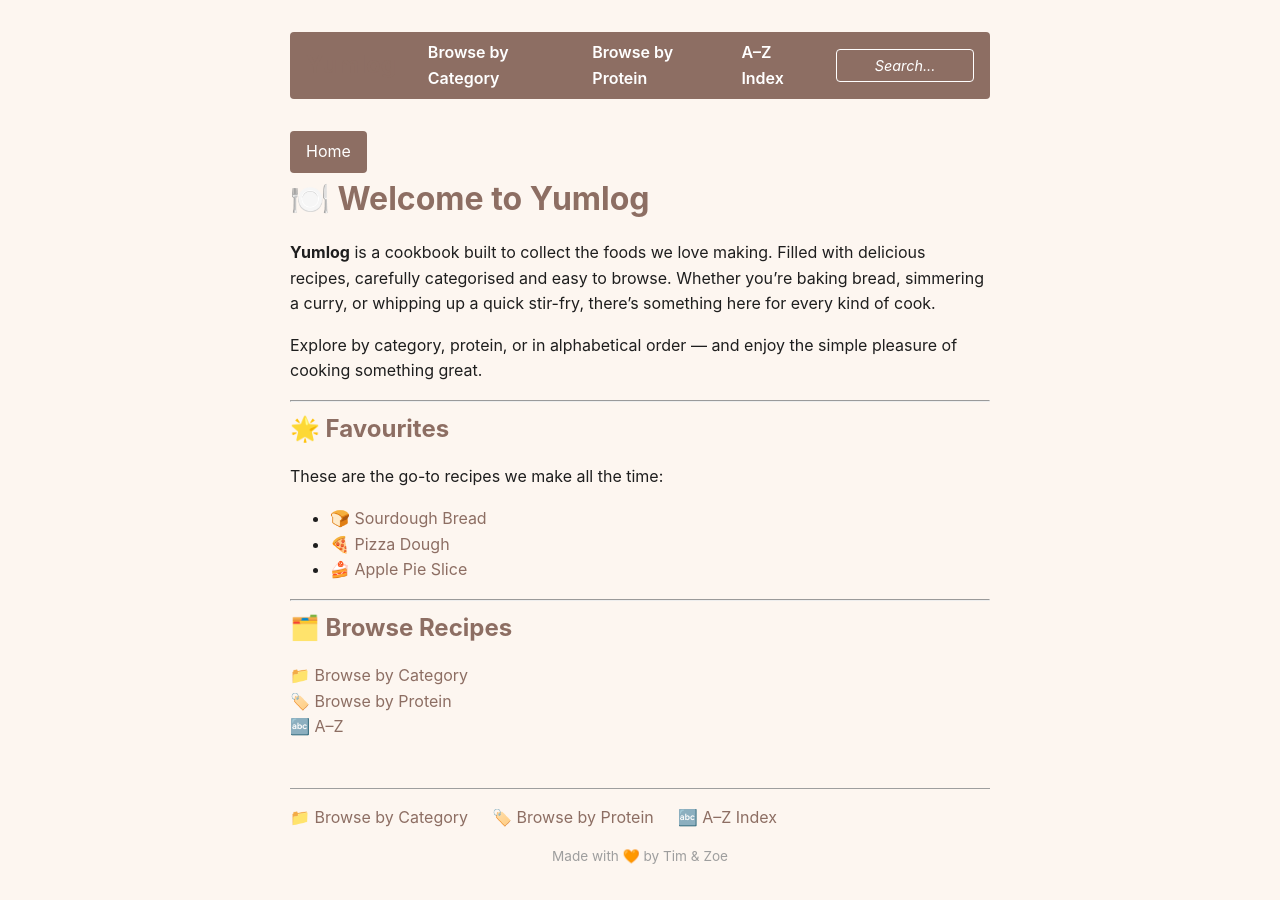
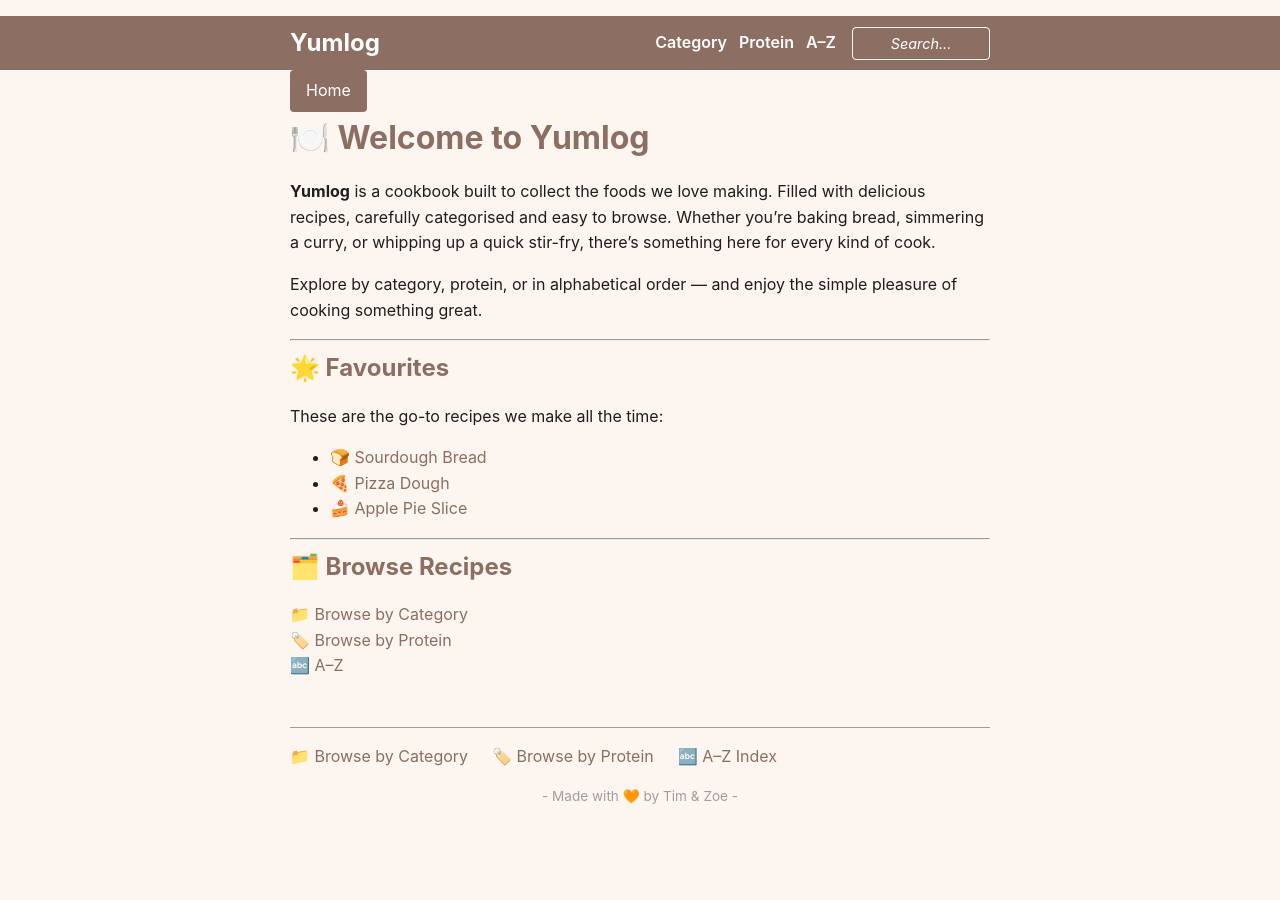
Before and after one commit to Tim-Claessen/yumlog, a Jekyll site: the page built from index.md, in a window 1280 px wide. Built offline with Jekyll 4.4.1, drawn with Linux system fonts in a browser that asks for light colours.

Commit message:
Update default.html

```diff
--- a/_layouts/default.html
+++ b/_layouts/default.html
@@ -29,7 +29,7 @@
     body {
       font-family: -apple-system, BlinkMacSystemFont, "Segoe UI", Roboto,
         "Helvetica Neue", sans-serif;
-      margin: 2rem auto;
+      margin: 1rem auto; /* Reduced vertical margin */
       padding: 0 1rem;
       max-width: 700px;
       line-height: 1.6;
@@ -56,32 +56,48 @@
       text-decoration: underline;
     }
 
-    /* Header band */
+    /* Full width header band */
     header {
       background-color: var(--header-bg-light);
       color: white;
-      padding: 0.5rem 1rem;
+      padding: 0.5rem 0; /* Less vertical padding */
+      box-sizing: border-box;
+      width: 100vw; /* Full viewport width */
+      position: relative;
+      left: 50%;
+      right: 50%;
+      margin-left: -50vw;
+      margin-right: -50vw;
+      border-radius: 0; /* remove rounding for full-width */
+    }
+
+    /* Container to center content */
+    .header-container {
+      max-width: 700px;
+      margin: 0 auto;
+      padding: 0 1rem;
       display: flex;
       align-items: center;
       justify-content: space-between;
-      max-width: 700px;
-      margin: 0 auto 2rem auto;
-      border-radius: 4px;
-      box-sizing: border-box;
     }
 
+    /* Title white for contrast */
     header h1 {
       font-size: 1.5rem;
       font-weight: 700;
+      margin: 0;
+      color: white; /* override to white */
+      flex-shrink: 0;
       margin-right: 2rem;
-      flex-shrink: 0;
     }
 
+    /* Group nav and search closer on the right */
     nav.header-nav {
       display: flex;
-      gap: 1.25rem;
+      gap: 0.75rem; /* slightly reduced gap */
+      align-items: center;
       flex-grow: 1;
-      align-items: center;
+      justify-content: flex-end;
     }
 
     nav.header-nav a {
@@ -93,9 +109,9 @@
       color: var(--color-accent);
     }
 
-    /* Search placeholder */
+    /* Search placeholder next to nav links */
     .search-placeholder {
-      margin-left: 1.5rem;
+      margin-left: 1rem;
       padding: 0.25rem 0.5rem;
       border: 1px solid white;
       border-radius: 4px;
@@ -170,6 +186,7 @@
       body {
         background-color: var(--bg-dark);
         color: var(--text-dark);
+        margin: 1rem auto;
       }
 
       h1,
@@ -189,6 +206,10 @@
       header {
         background-color: var(--header-bg-dark);
         color: var(--text-dark);
+      }
+
+      .header-container {
+        /* Keep flex alignment as in light mode */
       }
 
       nav.header-nav a {
@@ -235,13 +256,15 @@
 </head>
 <body>
   <header>
-    <h1>Yumlog</h1>
-    <nav class="header-nav" aria-label="Primary navigation">
-      <a href="{{ '/indexes/categories' | relative_url }}">Browse by Category</a>
-      <a href="{{ '/indexes/proteins' | relative_url }}">Browse by Protein</a>
-      <a href="{{ '/indexes/alphabet' | relative_url }}">A–Z Index</a>
-    </nav>
-    <div class="search-placeholder" aria-label="Search placeholder" tabindex="0">Search...</div>
+    <div class="header-container">
+      <h1>Yumlog</h1>
+      <nav class="header-nav" aria-label="Primary navigation">
+        <a href="{{ '/indexes/categories' | relative_url }}">Category</a>
+        <a href="{{ '/indexes/proteins' | relative_url }}">Protein</a>
+        <a href="{{ '/indexes/alphabet' | relative_url }}">A–Z</a>
+      </nav>
+      <div class="search-placeholder" aria-label="Search placeholder" tabindex="0">Search...</div>
+    </div>
   </header>
 
   <nav>
@@ -258,7 +281,7 @@
         <li>🔤 <a href="{{ '/indexes/alphabet' | relative_url }}">A–Z Index</a></li>
       </ul>
     </nav>
-    <div class="signoff">Made with 🧡 by Tim &amp; Zoe</div>
+    <div class="signoff"> - Made with 🧡 by Tim &amp; Zoe - </div>
   </footer>
 </body>
 </html>
```
